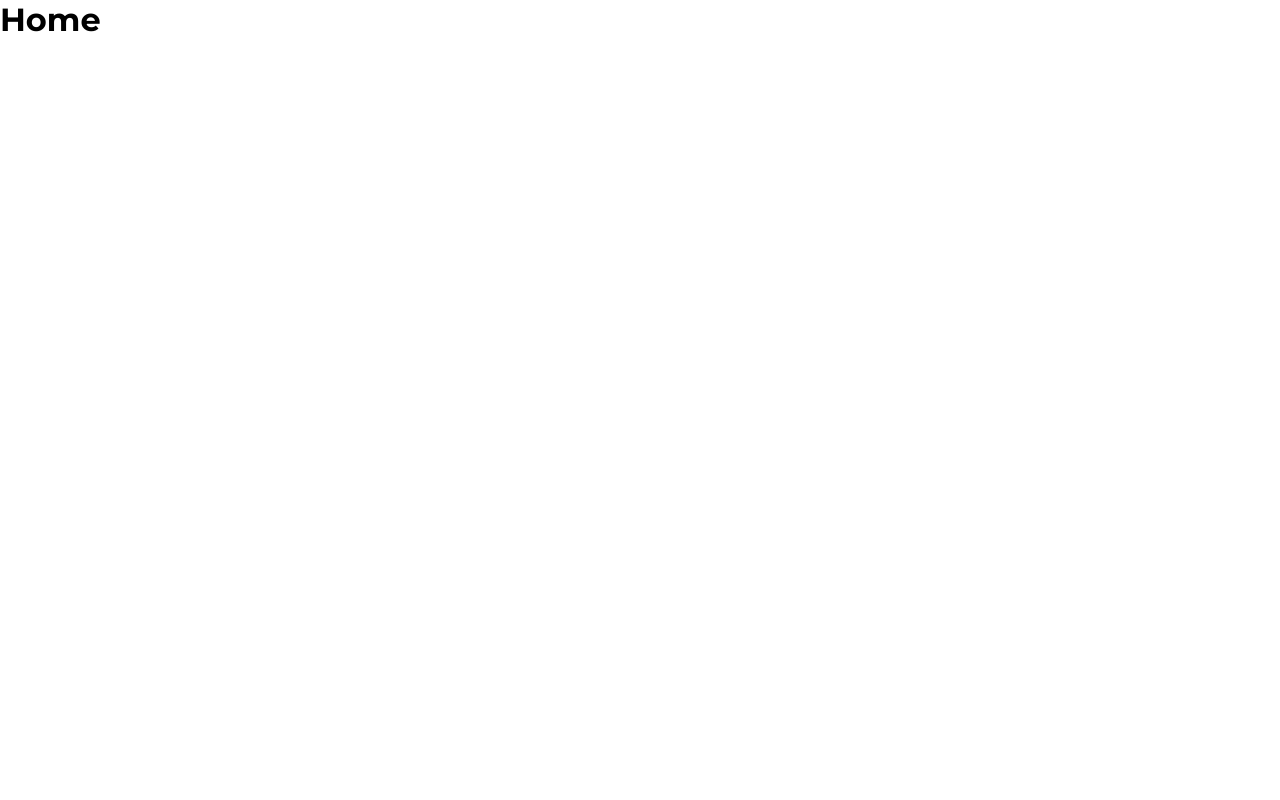
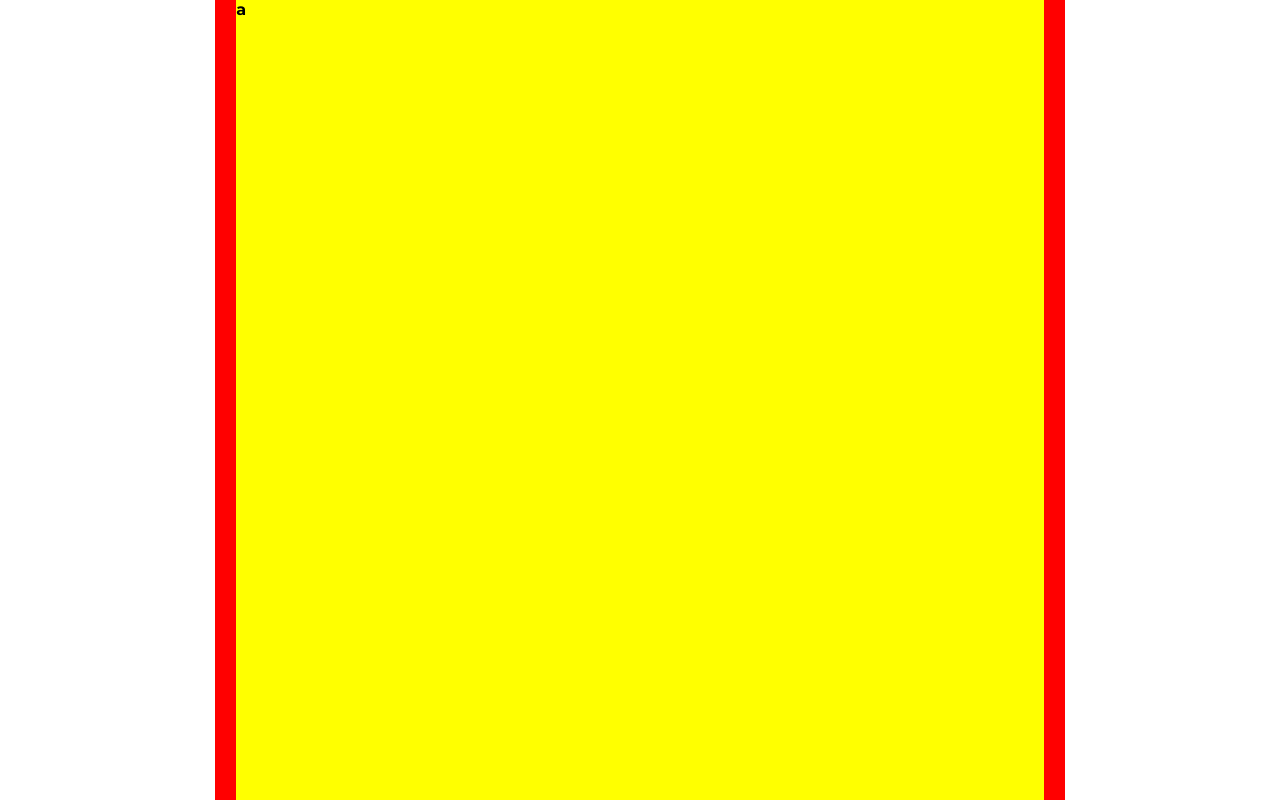
Before and after one commit to Otavin23/Pricing-component-with-toggle, a React (Vite) app: page / in a window 1280 px wide. Built offline with nearby package versions, Linux system fonts and the light colour scheme.

Commit message:
mainContainer/header

```diff
--- a/src/pages/Home/index.tsx
+++ b/src/pages/Home/index.tsx
@@ -1,6 +1,11 @@
 import React from "react";
+import * as S from "./style";
 
 const Home = () => {
-  return <h1>Home</h1>;
+  return (
+    <S.mainB>
+      <S.mainContainer>a</S.mainContainer>
+    </S.mainB>
+  );
 };
 export default Home;
--- a/src/pages/Home/style.ts
+++ b/src/pages/Home/style.ts
@@ -0,0 +1,16 @@
+import styled from "styled-components";
+
+
+export  const mainB = styled.main`
+    width: 850px;
+    height: 100vh;
+    background: red;
+    display: flex;
+    justify-content: center;
+
+`
+export const mainContainer = styled.div`
+    width: 95%;
+    height: 100%;
+    background: yellow;
+`
--- a/src/styles/globlaStyles.ts
+++ b/src/styles/globlaStyles.ts
@@ -10,5 +10,11 @@ export const CreateGlobalStyles = createGlobalStyle`
         box-sizing: border-box;
         font-family: "Montserrat",  sans-serif;
     }
+    body{
+        display: flex;
+        align-items: center;
+        justify-content: center;
+        height: 100vh;
+    }
 
 `
```
